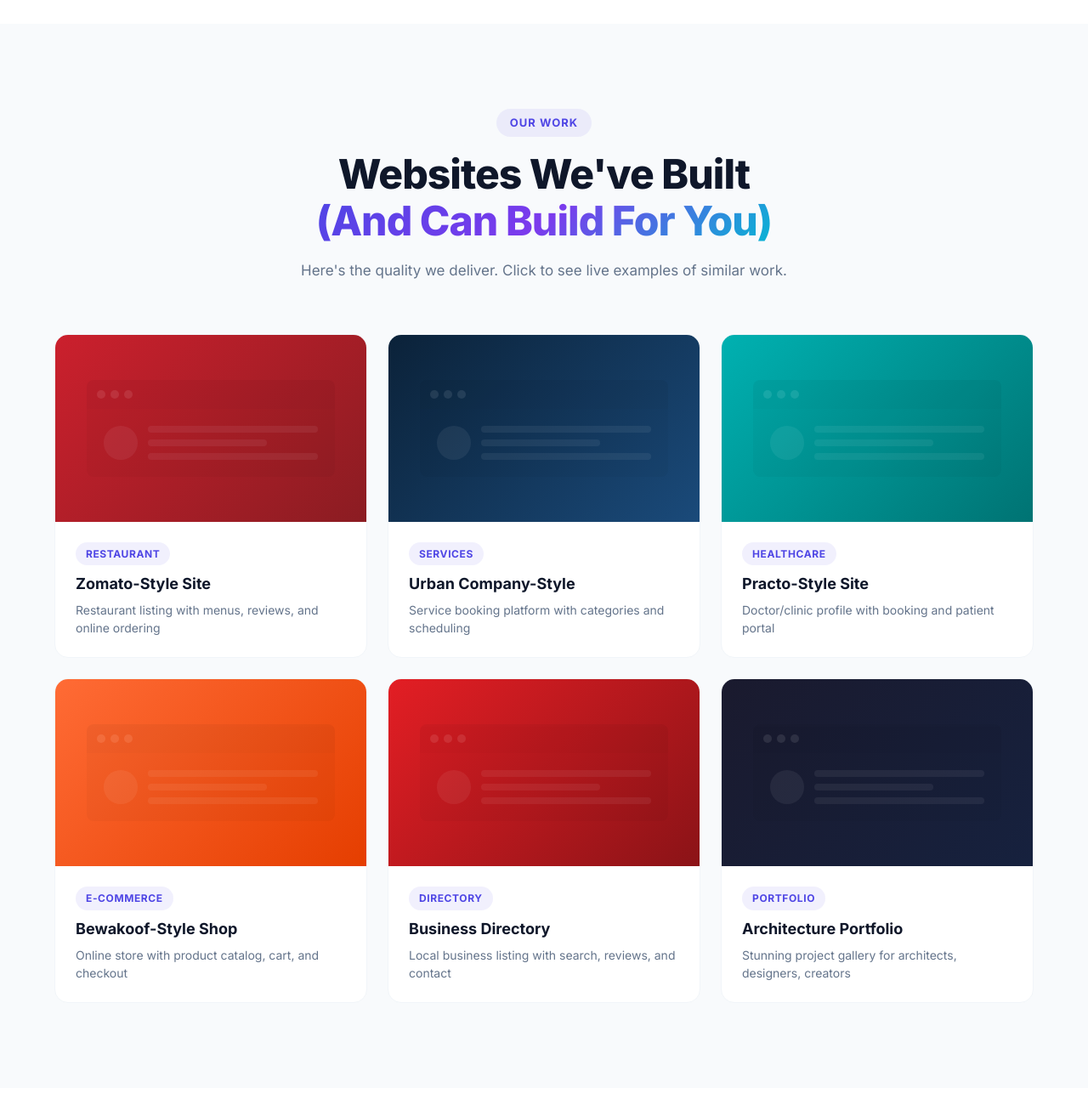
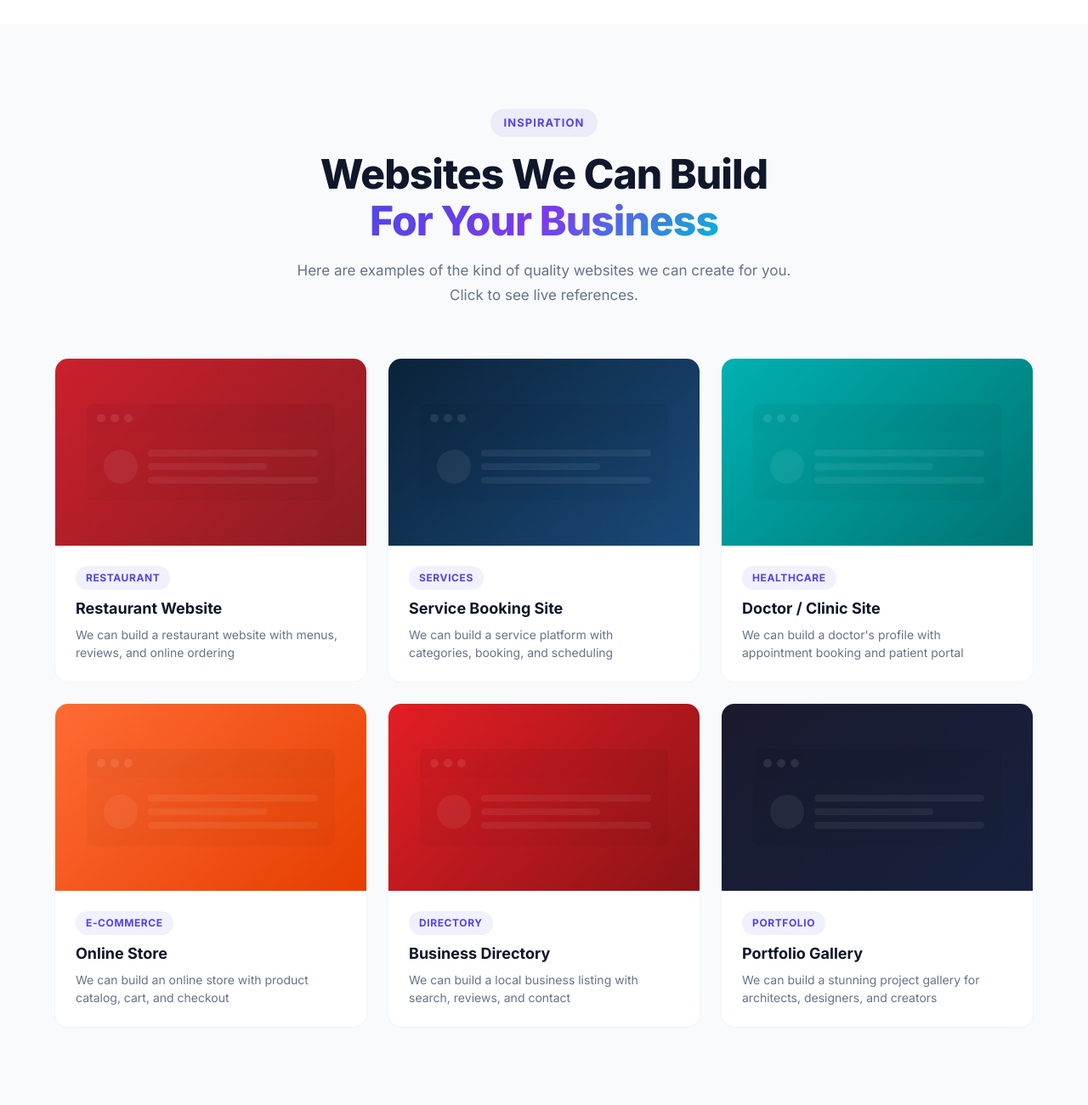
Before and after one commit to techpositive2002-glitch/nexaroz-studio, a plain HTML site: page index.html in a window 1280 px wide. Shown: the part 1940-3240 px from the top of the page at 85% size. Drawn offline with Linux system fonts and the light colour scheme.

Commit message:
Fix portfolio text: we can build, not we built

```diff
--- a/index.html
+++ b/index.html
@@ -130,14 +130,14 @@
   <section id="work" class="work">
     <div class="container">
       <div class="section-header">
-        <span class="section-tag">Our Work</span>
-        <h2 class="section-title">Websites We've Built<br><span class="gradient-text">(And Can Build For You)</span></h2>
-        <p class="section-desc">Here's the quality we deliver. Click to see live examples of similar work.</p>
+        <span class="section-tag">Inspiration</span>
+        <h2 class="section-title">Websites We Can Build<br><span class="gradient-text">For Your Business</span></h2>
+        <p class="section-desc">Here are examples of the kind of quality websites we can create for you. Click to see live references.</p>
       </div>
       <div class="work-grid">
         <a href="https://www.zomato.com" target="_blank" class="work-card">
           <div class="work-img" style="background: linear-gradient(135deg, #CB202D, #8B1C22);">
-            <span class="work-overlay-label">Live Site →</span>
+            <span class="work-overlay-label">See Reference →</span>
             <div class="work-mock">
               <div class="mock-bar"><span></span><span></span><span></span></div>
               <div class="mock-content">
@@ -150,13 +150,13 @@
           </div>
           <div class="work-info">
             <span class="work-category">Restaurant</span>
-            <h3>Zomato-Style Site</h3>
-            <p>Restaurant listing with menus, reviews, and online ordering</p>
+            <h3>Restaurant Website</h3>
+            <p>We can build a restaurant website with menus, reviews, and online ordering</p>
           </div>
         </a>
         <a href="https://www.urbancompany.com" target="_blank" class="work-card">
           <div class="work-img" style="background: linear-gradient(135deg, #0B2239, #1A4A7A);">
-            <span class="work-overlay-label">Live Site →</span>
+            <span class="work-overlay-label">See Reference →</span>
             <div class="work-mock">
               <div class="mock-bar"><span></span><span></span><span></span></div>
               <div class="mock-content">
@@ -169,13 +169,13 @@
           </div>
           <div class="work-info">
             <span class="work-category">Services</span>
-            <h3>Urban Company-Style</h3>
-            <p>Service booking platform with categories and scheduling</p>
+            <h3>Service Booking Site</h3>
+            <p>We can build a service platform with categories, booking, and scheduling</p>
           </div>
         </a>
         <a href="https://www.practo.com" target="_blank" class="work-card">
           <div class="work-img" style="background: linear-gradient(135deg, #00B1B1, #007373);">
-            <span class="work-overlay-label">Live Site →</span>
+            <span class="work-overlay-label">See Reference →</span>
             <div class="work-mock">
               <div class="mock-bar"><span></span><span></span><span></span></div>
               <div class="mock-content">
@@ -188,13 +188,13 @@
           </div>
           <div class="work-info">
             <span class="work-category">Healthcare</span>
-            <h3>Practo-Style Site</h3>
-            <p>Doctor/clinic profile with booking and patient portal</p>
+            <h3>Doctor / Clinic Site</h3>
+            <p>We can build a doctor's profile with appointment booking and patient portal</p>
           </div>
         </a>
         <a href="https://www.bewakoof.com" target="_blank" class="work-card">
           <div class="work-img" style="background: linear-gradient(135deg, #FF6B35, #E53E00);">
-            <span class="work-overlay-label">Live Site →</span>
+            <span class="work-overlay-label">See Reference →</span>
             <div class="work-mock">
               <div class="mock-bar"><span></span><span></span><span></span></div>
               <div class="mock-content">
@@ -207,13 +207,13 @@
           </div>
           <div class="work-info">
             <span class="work-category">E-Commerce</span>
-            <h3>Bewakoof-Style Shop</h3>
-            <p>Online store with product catalog, cart, and checkout</p>
+            <h3>Online Store</h3>
+            <p>We can build an online store with product catalog, cart, and checkout</p>
           </div>
         </a>
         <a href="https://www.justdial.com" target="_blank" class="work-card">
           <div class="work-img" style="background: linear-gradient(135deg, #E31E24, #8B1317);">
-            <span class="work-overlay-label">Live Site →</span>
+            <span class="work-overlay-label">See Reference →</span>
             <div class="work-mock">
               <div class="mock-bar"><span></span><span></span><span></span></div>
               <div class="mock-content">
@@ -227,12 +227,12 @@
           <div class="work-info">
             <span class="work-category">Directory</span>
             <h3>Business Directory</h3>
-            <p>Local business listing with search, reviews, and contact</p>
+            <p>We can build a local business listing with search, reviews, and contact</p>
           </div>
         </a>
         <a href="https://www.archdaily.com" target="_blank" class="work-card">
           <div class="work-img" style="background: linear-gradient(135deg, #1A1A2E, #16213E);">
-            <span class="work-overlay-label">Live Site →</span>
+            <span class="work-overlay-label">See Reference →</span>
             <div class="work-mock">
               <div class="mock-bar"><span></span><span></span><span></span></div>
               <div class="mock-content">
@@ -245,8 +245,8 @@
           </div>
           <div class="work-info">
             <span class="work-category">Portfolio</span>
-            <h3>Architecture Portfolio</h3>
-            <p>Stunning project gallery for architects, designers, creators</p>
+            <h3>Portfolio Gallery</h3>
+            <p>We can build a stunning project gallery for architects, designers, and creators</p>
           </div>
         </a>
       </div>
```
Also changed, not shown: 2 other files.
